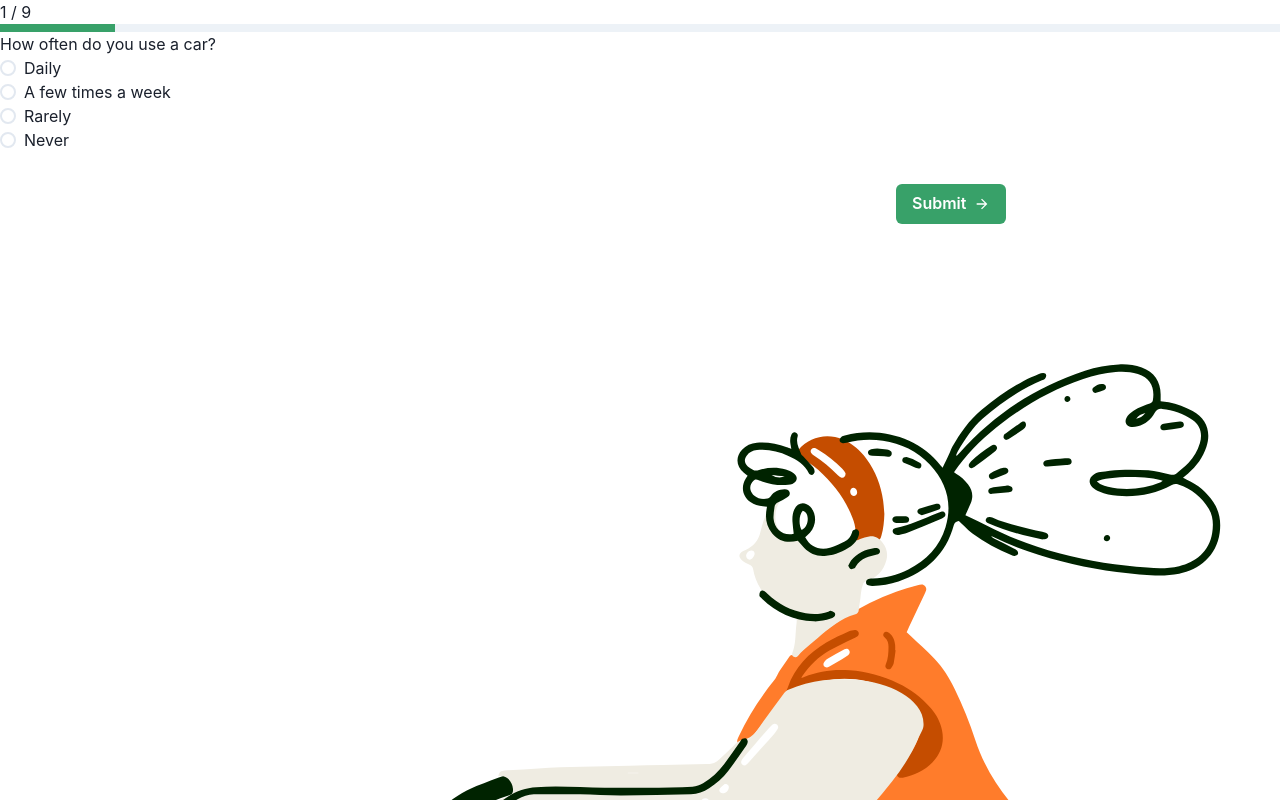
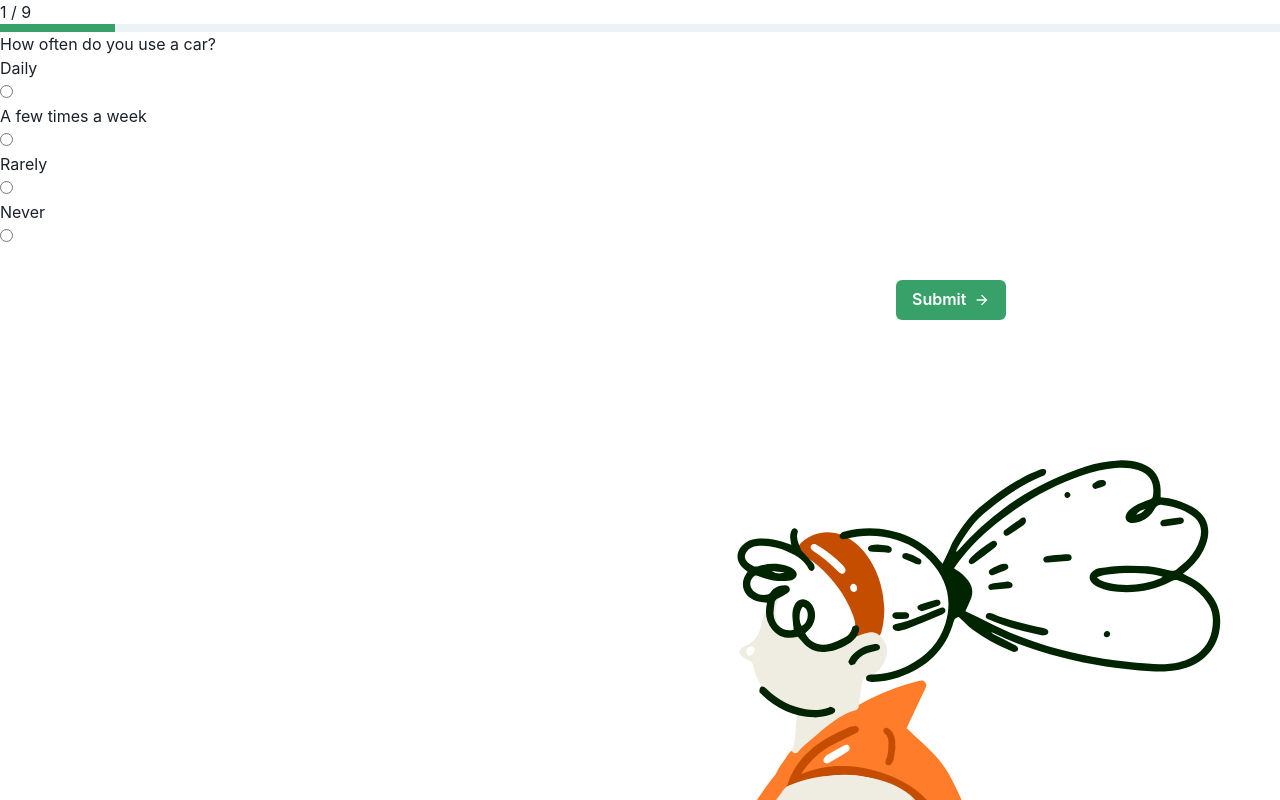
Before and after one commit to NikitaArd/EcoTrace, a React (Vite) app in the folder eco_trace/: page /quiz in a window 1280 px wide. Shown: the top 800 px of the page. Built offline with nearby package versions, Linux system fonts and the light colour scheme.

Commit message:
fix: fixed radio checked (berfor clicking on radio was)

```diff
--- a/eco_trace/src/components/QuizOption.jsx
+++ b/eco_trace/src/components/QuizOption.jsx
@@ -1,12 +1,29 @@
 import { Radio } from "@chakra-ui/react";
-
 
 export default function QuizOption({ value, children, setAnswer }) {
   return (
     <li className="mx-7 my-3" onClick={() => setAnswer(value)}>
-      <Radio value={value} colorScheme="green">
-        <span className="text-xl font-normal">{children}</span>
-      </Radio>
+      {/* <Radio value={value} id={children} colorScheme="green">
+        <label className="text-xl font-normal" for={children}>{children}</label>
+      </Radio> */}
+      <div>
+        <label
+          htmlFor={children}
+          className="flex cursor-pointer items-center justify-between gap-4 rounded-lg border border-gray-100 bg-white p-4 text-sm font-medium shadow-sm hover:border-gray-200 has-[:checked]:border-green-500 has-[:checked]:ring-1 has-[:checked]:ring-green-500"
+        >
+          <p className="text-gray-700">{children}</p>
+
+
+
+          <input
+            type="radio"
+            name="option"
+            value={value}
+            id={children}
+            className="sr-only"
+          />
+        </label>
+      </div>
     </li>
   );
 }
--- a/eco_trace/src/pages/Quiz.jsx
+++ b/eco_trace/src/pages/Quiz.jsx
@@ -1,6 +1,6 @@
 import Bike from "../assets/Bike.svg";
 
-import { RadioGroup, Progress, Button } from "@chakra-ui/react";
+import { RadioGroup, Progress, Button, Radio } from "@chakra-ui/react";
 import { ArrowForwardIcon } from "@chakra-ui/icons";
 
 import QuizOption from "../components/QuizOption";
@@ -58,7 +58,7 @@ export default function Quiz() {
             {currentQuestion.options.map((option, id) => {
               return (
                 <QuizOption
-                  key={id}
+                  key={currentQuestion.question + option.text}
                   value={option.value}
                   setAnswer={setCurrentAnswer}
                 >
```
